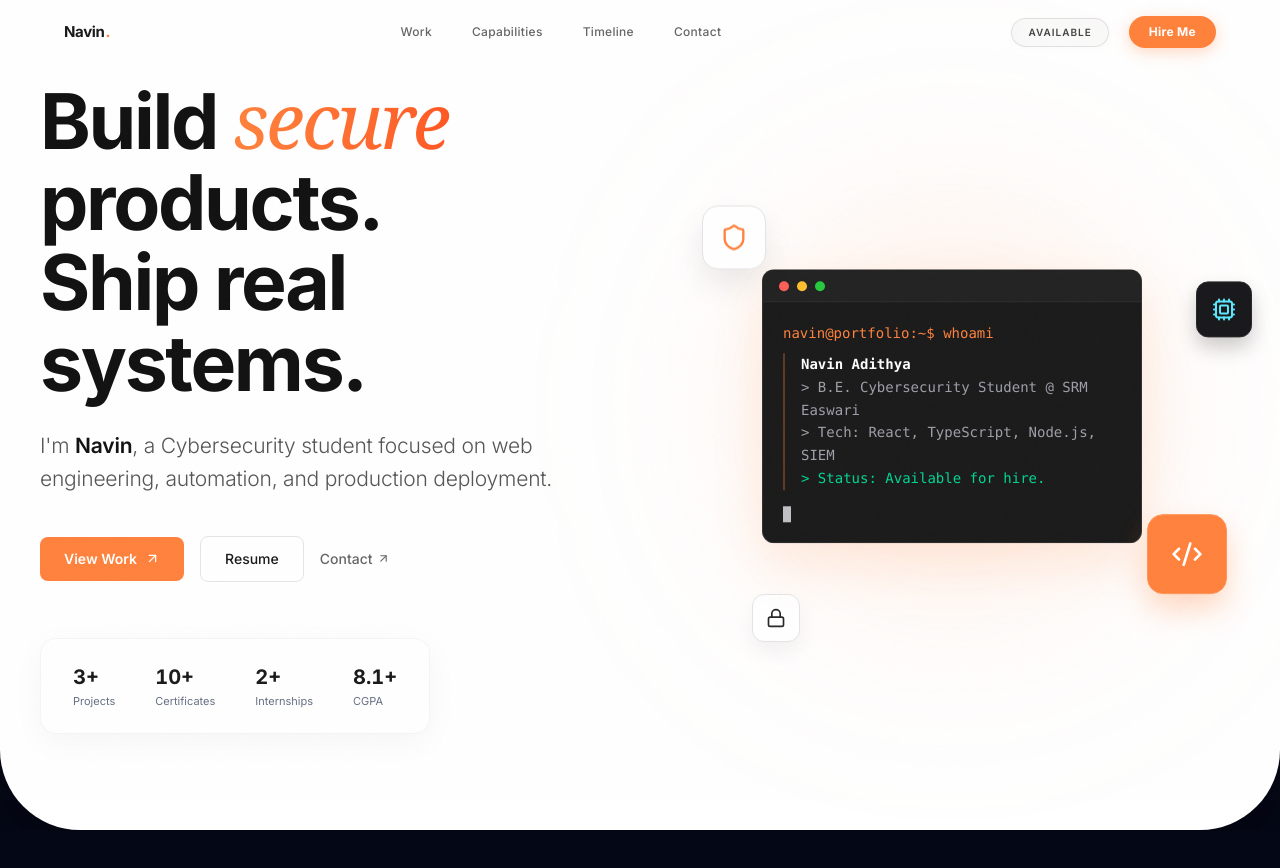
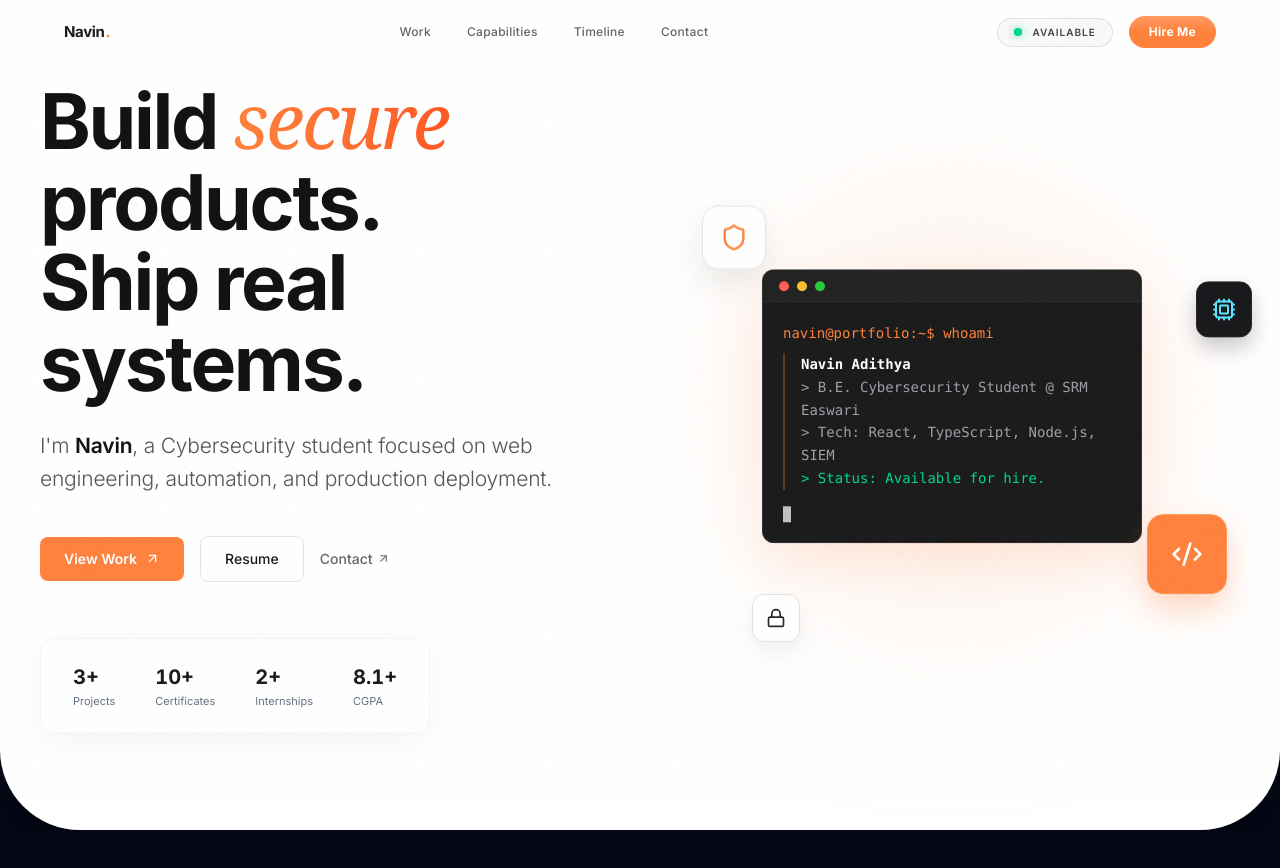
Before and after one commit to NavinAdithya/Portfolio, a React (Vite) app: page / in a window 1280 px wide. Shown: the top 868 px of the page. Built offline with nearby package versions, Linux system fonts and the light colour scheme; a web font is replaced by a local one.

Commit message:
feat: Dramatically improve navbar glassmorphism with gradient blur, highlight line and pulse dot

```diff
--- a/src/components/layout/Nav.tsx
+++ b/src/components/layout/Nav.tsx
@@ -18,14 +18,33 @@ export function Nav() {
 
   return (
     <motion.header
-      className="fixed top-0 left-0 right-0 z-50 transition-all duration-500 border-b"
+      className="fixed top-0 left-0 right-0 z-50 transition-all duration-700"
+      initial={{ opacity: 0, y: -12 }}
+      animate={{ opacity: 1, y: 0 }}
+      transition={{ duration: 0.6, ease: [0.16, 1, 0.3, 1] }}
       style={{
-        background: scrolled ? "rgba(10,10,10,0.75)" : "transparent",
-        backdropFilter: scrolled ? "blur(24px) saturate(1.5)" : "none",
-        borderColor: scrolled ? "rgba(255,255,255,0.05)" : "transparent",
-        boxShadow: scrolled ? "0 4px 30px rgba(0,0,0,0.5)" : "none",
+        background: scrolled
+          ? "linear-gradient(135deg, rgba(12,12,18,0.82) 0%, rgba(8,8,14,0.88) 100%)"
+          : "transparent",
+        backdropFilter: scrolled ? "blur(32px) saturate(2) brightness(1.05)" : "none",
+        WebkitBackdropFilter: scrolled ? "blur(32px) saturate(2) brightness(1.05)" : "none",
+        borderBottom: scrolled ? "1px solid rgba(255,255,255,0.07)" : "1px solid transparent",
+        boxShadow: scrolled
+          ? "0 8px 40px rgba(0,0,0,0.6), 0 1px 0 rgba(255,255,255,0.06) inset, 0 -1px 0 rgba(0,0,0,0.4) inset"
+          : "none",
       }}
     >
+      {/* Top highlight line — only visible when scrolled */}
+      {scrolled && (
+        <div
+          className="absolute top-0 left-0 right-0 h-[1px] pointer-events-none"
+          style={{
+            background:
+              "linear-gradient(90deg, transparent 0%, rgba(255,130,60,0.35) 30%, rgba(255,255,255,0.25) 50%, rgba(139,92,246,0.35) 70%, transparent 100%)",
+          }}
+        />
+      )}
+
       <div className="max-w-[1200px] mx-auto h-16 flex items-center justify-between px-6">
         {/* Left — Logo */}
         <button
@@ -40,14 +59,18 @@ export function Nav() {
         </button>
 
         {/* Center — Links */}
-        <ul className="hidden md:flex items-center gap-2">
+        <ul className="hidden md:flex items-center gap-1">
           {NAV_LINKS.map((l) => (
             <li key={l.href}>
               <motion.button
                 whileHover={{ y: -2, scale: 1.05 }}
                 whileTap={{ scale: 0.95 }}
                 onClick={() => scrollTo(l.href)}
-                className={`px-4 py-2 text-[12px] transition-colors duration-300 tracking-wide cursor-pointer rounded-full ${scrolled ? "text-[#B0B7C3] hover:text-white hover:bg-[rgba(255,255,255,0.05)]" : "text-[#666666] hover:text-black hover:bg-black/5"}`}
+                className={`px-4 py-2 text-[12px] font-medium transition-all duration-300 tracking-wide cursor-pointer rounded-full ${
+                  scrolled
+                    ? "text-[#B0B7C3] hover:text-white hover:bg-white/[0.07] hover:shadow-[0_0_12px_rgba(255,255,255,0.05)]"
+                    : "text-[#666666] hover:text-black hover:bg-black/5"
+                }`}
                 style={{ fontFamily: "'Inter', sans-serif" }}
               >
                 {l.label}
@@ -57,9 +80,20 @@ export function Nav() {
         </ul>
 
         {/* Right — Status + CTA */}
-        <div className="hidden md:flex items-center gap-5">
+        <div className="hidden md:flex items-center gap-4">
+          {/* Available badge */}
           <motion.div
-            className={`relative flex items-center gap-2 px-4 py-1.5 rounded-full border cursor-default overflow-hidden transition-colors duration-500 ${scrolled ? "bg-[rgba(255,255,255,0.03)] border-[rgba(255,255,255,0.1)] shadow-[0_0_15px_rgba(255,255,255,0.02)]" : "bg-black/[0.02] border-black/10 shadow-[0_2px_10px_rgba(0,0,0,0.02)]"}`}
+            className={`relative flex items-center gap-2.5 px-4 py-1.5 rounded-full border cursor-default overflow-hidden transition-all duration-500 ${
+              scrolled
+                ? "border-[rgba(255,255,255,0.1)] shadow-[0_0_20px_rgba(255,130,60,0.06),inset_0_1px_0_rgba(255,255,255,0.08)]"
+                : "bg-black/[0.02] border-black/10"
+            }`}
+            style={{
+              background: scrolled
+                ? "linear-gradient(135deg, rgba(255,255,255,0.05) 0%, rgba(255,255,255,0.02) 100%)"
+                : undefined,
+              backdropFilter: scrolled ? "blur(12px)" : "none",
+            }}
             whileHover="hover"
             initial="initial"
           >
@@ -73,8 +107,17 @@ export function Nav() {
               transition={{ duration: 0.6, ease: "easeInOut" }}
             />
 
-            <div className="relative z-10 flex items-center gap-2.5">
-              <span className={`text-[10px] uppercase tracking-widest font-semibold ${scrolled ? "text-[#E0E0E0]" : "text-[#444444]"}`} style={{ fontFamily: "'Inter', sans-serif" }}>
+            {/* Pulsing green dot */}
+            <span className="relative flex h-2 w-2">
+              <span className="animate-ping absolute inline-flex h-full w-full rounded-full bg-emerald-400 opacity-60" />
+              <span className="relative inline-flex rounded-full h-2 w-2 bg-emerald-400 shadow-[0_0_8px_rgba(52,211,153,0.8)]" />
+            </span>
+
+            <div className="relative z-10 flex items-center gap-2">
+              <span
+                className={`text-[10px] uppercase tracking-widest font-semibold ${scrolled ? "text-[#E0E0E0]" : "text-[#444444]"}`}
+                style={{ fontFamily: "'Inter', sans-serif" }}
+              >
                 Available
               </span>
             </div>
@@ -82,9 +125,12 @@ export function Nav() {
 
           <MagneticButton
             onClick={() => scrollTo("#contact")}
-            className="px-5 py-2 rounded-full bg-[#FF823C] text-white text-xs font-bold tracking-wide hover:scale-105 transition-transform duration-300 cursor-pointer shadow-[0_4px_15px_rgba(255,130,60,0.3)]"
+            className="relative px-5 py-2 rounded-full bg-[#FF823C] text-white text-xs font-bold tracking-wide cursor-pointer overflow-hidden"
+            style={{ boxShadow: "0 4px 20px rgba(255,130,60,0.45), 0 0 0 1px rgba(255,130,60,0.3) inset" } as React.CSSProperties}
           >
-            Hire Me
+            <span className="relative z-10">Hire Me</span>
+            {/* Inner shine */}
+            <span className="absolute top-0 left-0 right-0 h-[50%] bg-gradient-to-b from-white/20 to-transparent rounded-t-full pointer-events-none" />
           </MagneticButton>
         </div>
 
@@ -101,7 +147,13 @@ export function Nav() {
             animate={{ opacity: 1, height: "auto" }}
             exit={{ opacity: 0, height: 0 }}
             className="md:hidden px-6 pb-6 pt-2 flex flex-col gap-4 overflow-hidden"
-            style={{ background: scrolled ? "rgba(10,10,10,0.98)" : "rgba(255,255,255,0.98)", backdropFilter: "blur(20px)" }}
+            style={{
+              background: scrolled
+                ? "rgba(8,8,14,0.95)"
+                : "rgba(255,255,255,0.98)",
+              backdropFilter: "blur(32px) saturate(2)",
+              borderTop: "1px solid rgba(255,255,255,0.06)",
+            }}
           >
             {NAV_LINKS.map((l) => (
               <button
--- /dev/null
+++ b/test.cjs
@@ -0,0 +1,31 @@
+const puppeteer = require('puppeteer');
+(async () => {
+  const browser = await puppeteer.launch({ headless: true });
+  const page = await browser.newPage();
+
+  page.on('console', msg => console.log('PAGE LOG:', msg.text()));
+  page.on('pageerror', err => console.log('PAGE ERROR:', err.toString()));
+
+  await page.goto('http://localhost:5173/Portfolio/');
+  await page.waitForSelector('button');
+
+  const buttons = await page.$$('button');
+  let clicked = false;
+  for (const btn of buttons) {
+    const text = await page.evaluate(el => el.textContent, btn);
+    if (text && text.includes('View Work')) {
+      await btn.click();
+      clicked = true;
+      console.log('Clicked View Work button!');
+      break;
+    }
+  }
+
+  if (!clicked) console.log('Could not find View Work button');
+
+  await new Promise(r => setTimeout(r, 2000));
+  const scrollY = await page.evaluate(() => window.scrollY);
+  console.log('Final scrollY:', scrollY);
+
+  await browser.close();
+})();
```
